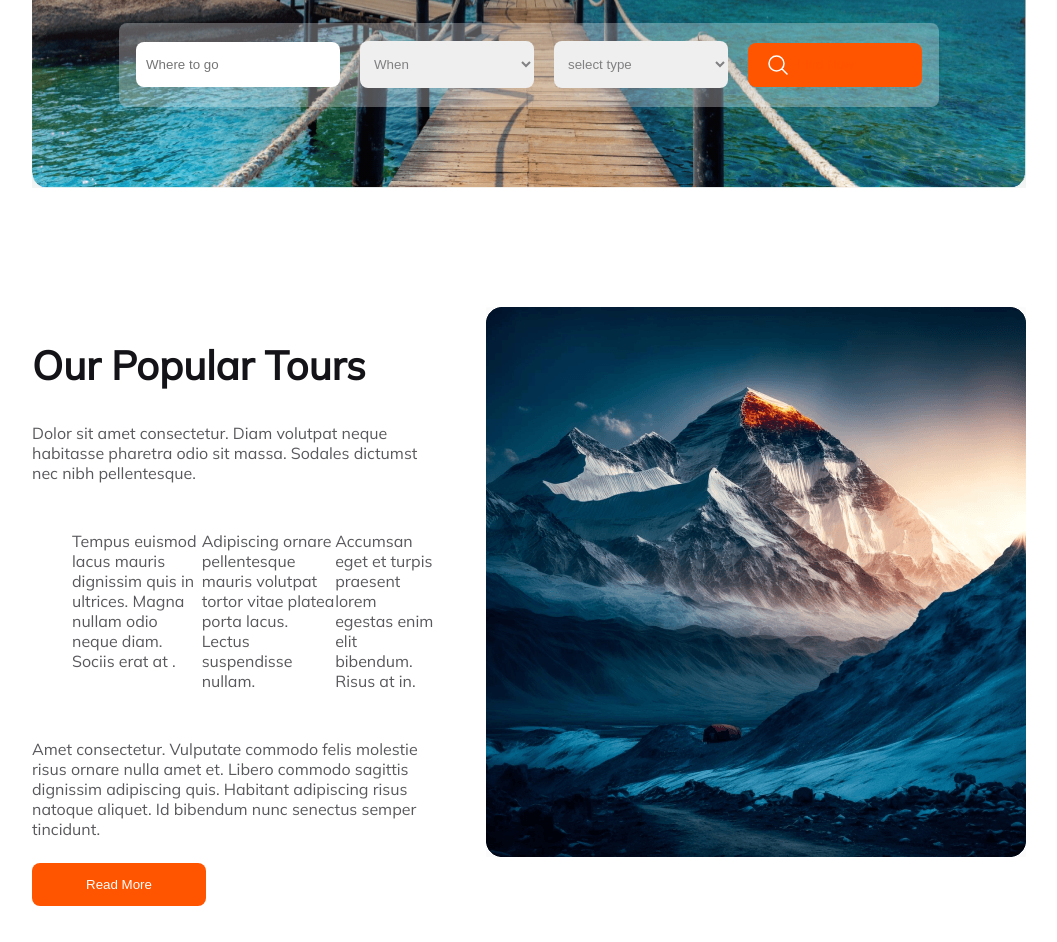
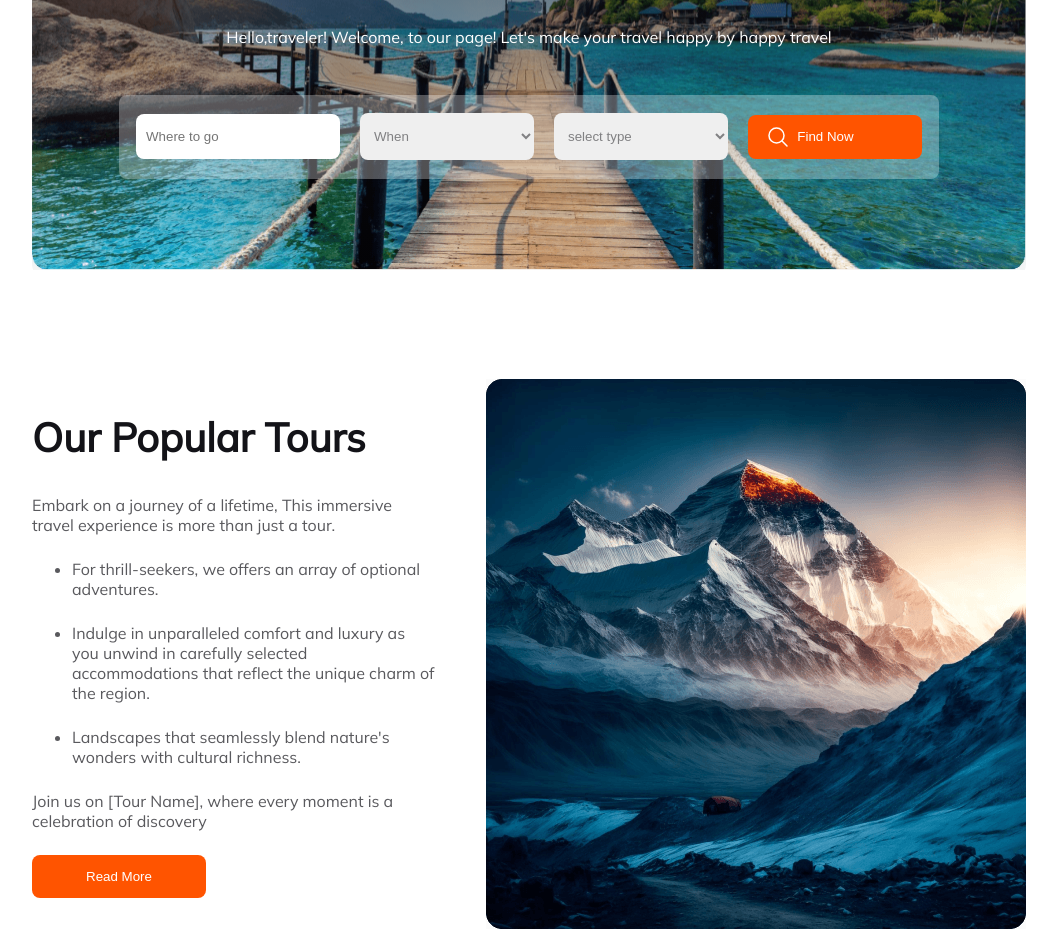
Before and after one commit to MaskuraBegum/travel-website, a plain HTML site: page index.html in a window 1280 px wide. Shown: the part 439-1381 px from the top of the page, without its empty margins (111-1168 px from the left). Drawn offline with Linux system fonts and the light colour scheme.

Commit message:
ajusted nav bar

```diff
--- a/index.html
+++ b/index.html
@@ -20,22 +20,21 @@
                 <h1 class="main-title">Happy <span>Travel</span></h1>
 
             </div>
-            <div>
+            <div class="div-nav">
                 <img src="Images/Frame (1).svg" alt="" class="hide-icon">
-                <ul>
+                <ol class="nav-ul">
                     <li><a href=""><span>Home</span></a></li>
                     <li><a href="">Packages</a></li>
                     <li><a href="">Testimonial</a></li>
                     <li><a href="">Blog</a></li>
                     <li><a href="">Contact</a></li>
-                </ul>
+                </ol>
             </div>
         </nav>
         <div class="header-banner">
             <div class="header-container">
                 <h1 class="banner-titel">Explore Your Travel</h1>
-                <p class="banner-description">Dolor sit amet consectetur. Nullam suspendisse vitae ultricies dolor
-                    adipiscing. In et odio enim ac quis sapien urna eu phasellus.</p>
+                <p class="banner-description">Hello,traveler! Welcome, to our page! Let's make your travel happy by happy travel</p>
                 <div class="input">
                     <input type="text" placeholder="Where to go" class="input-text" id="input-txt">
                     <select name="" id="" class="select1">
@@ -55,18 +54,13 @@
         <section class="tours-container">
             <div class="tours-text">
                 <h2 class="tours-titel">Our Popular Tours</h2>
-                <p class="tours-description">Dolor sit amet consectetur. Diam volutpat neque habitasse pharetra odio sit
-                    massa. Sodales dictumst nec nibh pellentesque.</p>
+                <p class="tours-description">Embark on a journey of a lifetime, This immersive travel experience is more than just a tour.</p>
                 <ul>
-                    <li>Tempus euismod lacus mauris dignissim quis in ultrices. Magna nullam odio neque diam. Sociis
-                        erat at .</li>
-                    <li>Adipiscing ornare pellentesque mauris volutpat tortor vitae platea porta lacus. Lectus
-                        suspendisse nullam.</li>
-                    <li> Accumsan eget et turpis praesent lorem egestas enim elit bibendum. Risus at in.</li>
+                    <li>For thrill-seekers, we offers an array of optional adventures.</li>
+                    <li>Indulge in unparalleled comfort and luxury as you unwind in carefully selected accommodations that reflect the unique charm of the region.</li>
+                    <li>Landscapes that seamlessly blend nature's wonders with cultural richness. </li>
                 </ul>
-                <p class="tours-description">Amet consectetur. Vulputate commodo felis molestie risus
-                    ornare nulla amet et. Libero commodo sagittis dignissim adipiscing quis. Habitant adipiscing risus
-                    natoque aliquet. Id bibendum nunc senectus semper tincidunt. </p>
+                <p class="tours-description">Join us on [Tour Name], where every moment is a celebration of discovery </p>
                 <button class="btn primary">Read More</button>
             </div>
             <div class="tours-img">
@@ -157,7 +151,7 @@
             <a href=""><i class="fa-brands fa-github"></i></a>
         </div>
     </div>
-        <hr>
+        <hr class="hr">
         <p class="footer-p">2017, All Rights Reserved.</p>
 
     </footer>
--- a/styles/index.css
+++ b/styles/index.css
@@ -8,7 +8,7 @@ main {
     margin: 0 135px;
 }
 
-ul{
+ol{
     list-style: none;
     display: flex;
 }
@@ -16,7 +16,7 @@ li>a{
     margin-right: 44px;
     text-decoration: none;
 }
-span{
+.travle-nav span{
     color:#FF5400
 }
 .main-titel{
@@ -28,6 +28,9 @@ span{
     text-align:center;
 
 }
+nav{
+    margin:50px 0px;
+}
 .nav-img{
     width: 40px 30px;
  }
@@ -35,6 +38,9 @@ span{
     display: flex;
     justify-content: space-between;
     text-align: center;
+}
+hr{
+    width: 874px;
 }
 
 .select1,
@@ -574,7 +580,7 @@ footer{
     footer{
         height: 300px;
     }
-    ul{
+    ol{
         display: none;
     }
     .hide-icon{
```
